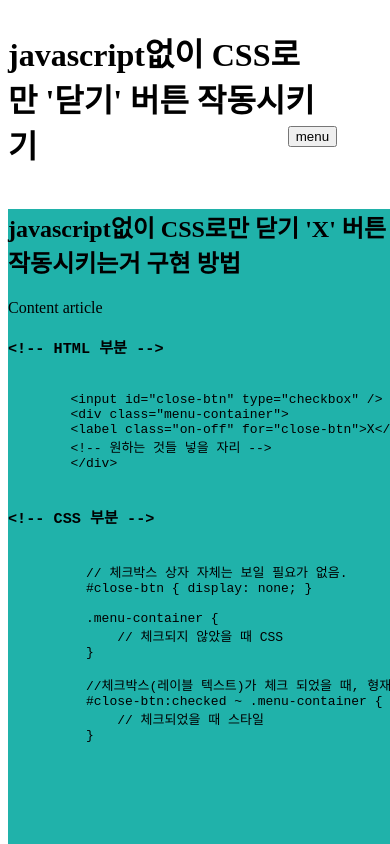
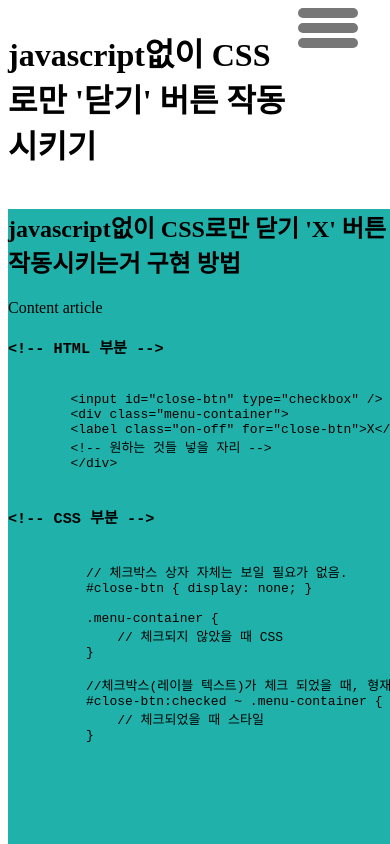
Before and after one commit to Clark19/LearningSchoolHtmlCssWebDesign, a plain HTML site: page onlyCssCloseBtn_NoJS.html in a window 390 px wide. Shown: the top 844 px of the page. Drawn offline with Linux system fonts and the light colour scheme.

Commit message:
상단 메뉴 버튼을 CSS only Hamburger icon으로 변경

```diff
--- a/onlyCssCloseBtn_NoJS.html
+++ b/onlyCssCloseBtn_NoJS.html
@@ -9,7 +9,15 @@
 <body>
   <header>
     <h1>javascript없이 CSS로만 '닫기' 버튼 작동시키기</h1>
-    <div id='menu-top-container'><button id='menu-btn'>menu</button></div>
+    <!-- <div id='menu-top-container'><button id='menu-btn'>menu</button></div> -->
+    <div id='menu-top-container'>
+      <input type="checkbox" id="menuicon">
+      <label for="menuicon">
+        <span></span>
+        <span></span>
+        <span></span>
+      </label>
+    </div>
   </header>
 
   <section class='main-container'>
@@ -63,6 +71,42 @@
     #menu-top-container { position: relative; width: 12%; }
     #menu-btn { position: absolute; bottom: 5vh; right: 0;}
 
+    /* only css hamburger menu icon */
+    input[id="menuicon"] {display: none;}
+    input[id="menuicon"] + label { display: block;
+      width: 60px; height: 40px; position: relative;
+      cursor: pointer; }
+    input[id="menuicon"] + label span {
+      display: block;
+      position: absolute;
+      width: 100%; height: 10px;
+      border-radius: 30px;
+      background: #777;
+      transition: all .35s;
+    }
+    input[id="menuicon"] + label span:nth-child(1) {
+      top:0;
+    }
+    input[id="menuicon"]:checked + label span:nth-child(1) {
+      top:50%; transform:translateY(-50%) rotate(45deg);
+    }
+    input[id="menuicon"] + label span:nth-child(2) {
+      top:50%;
+      transform: translateY(-50%);
+    }
+    input[id="menuicon"]:checked + label span:nth-child(2) {
+      opacity: 0;
+    }
+    input[id="menuicon"] + label span:nth-child(3) {
+      bottom:0;
+    }
+    input[id="menuicon"]:checked + label span:nth-child(3) {
+      bottom:50%; transform:translateY(50%) rotate(-45deg);
+    }
+
+
+
+
 
     /* main-container */
     .main-container { position: relative; height: 100vh;}
@@ -81,9 +125,12 @@
   </style>
 
   <script>
-    const menuBtn = document.querySelector('#menu-btn');
+    const menuBtn = document.querySelector('#menuicon');
     menuBtn.onclick = function() {
-      document.querySelector('#close-btn').checked = true;
+      if (document.querySelector('#close-btn').checked)
+        document.querySelector('#close-btn').checked = false;
+      else
+        document.querySelector('#close-btn').checked = true;
       // 아래와 같이 클래스를 추가하거나 css 속성인 width 값을 바꾸면 제대로 작동이 안됨.
       // document.querySelector('.menu-container').classList.add('menu-container');
       // document.querySelector('.menu-container').style.width = '92%';
```
